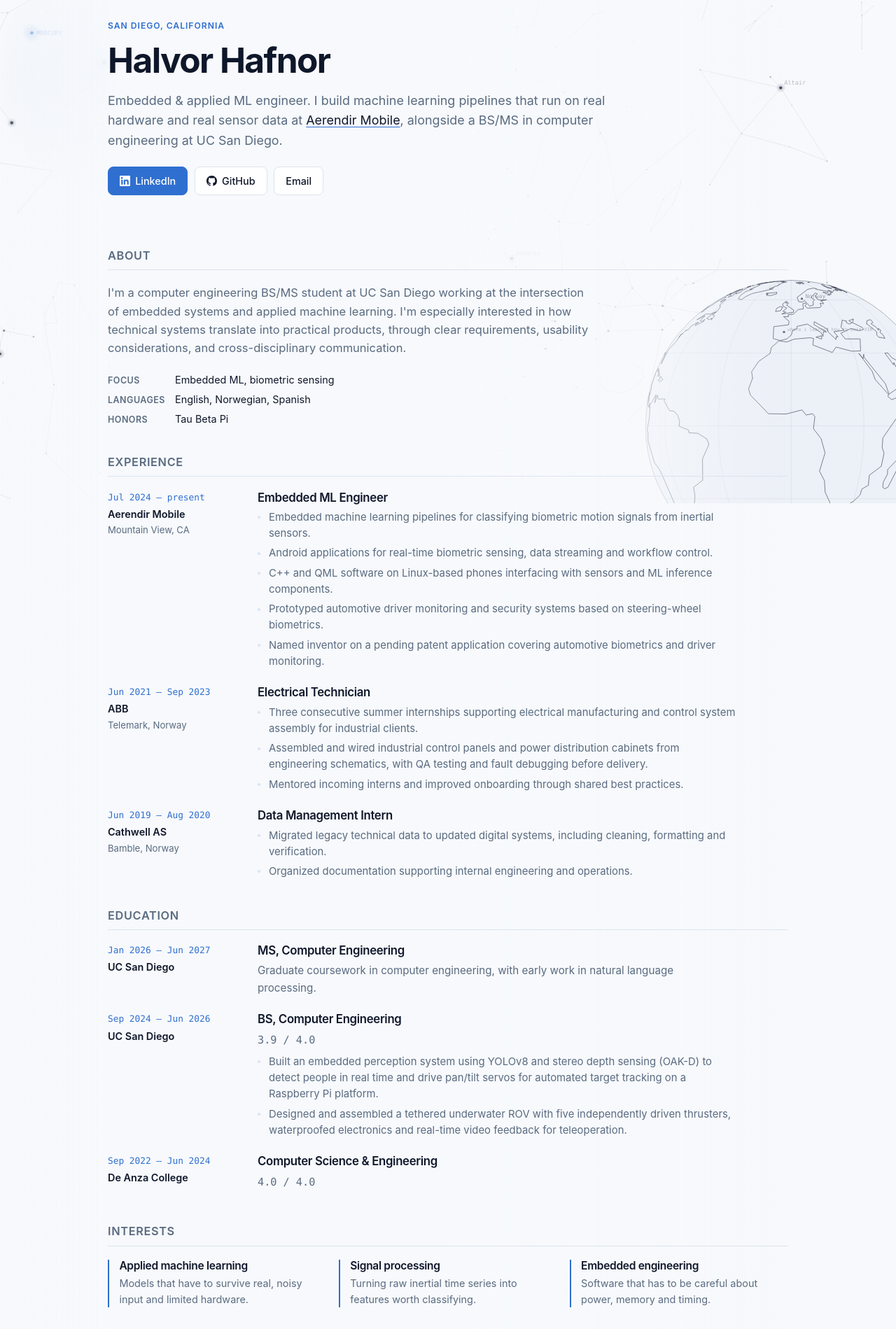
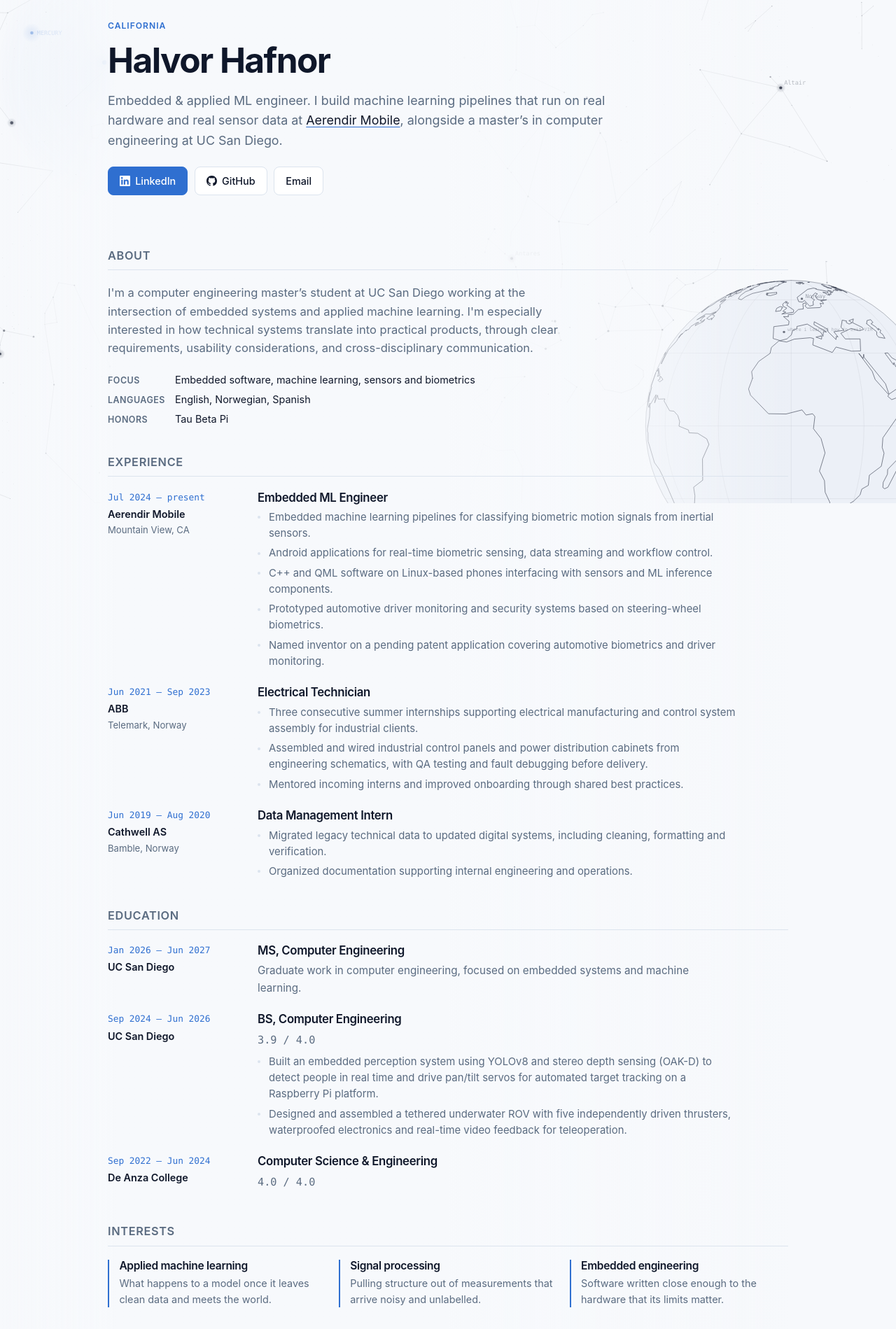
Before and after one commit to halvis82/halvis82.github.io, a plain HTML site: page index.html in a window 1280 px wide. Shown: the part 81-1980 px from the top of the page at 70% size. Drawn offline with Linux system fonts and the light colour scheme; no server answers; animation ran at ten frames a second.

Commit message:
ms not bs/ms, broader interests, california

```diff
--- a/index.html
+++ b/index.html
@@ -4,10 +4,10 @@
 <meta charset="UTF-8">
 <meta name="viewport" content="width=device-width, initial-scale=1.0">
 <title>Halvor Hafnor</title>
-<meta name="description" content="Halvor Hafnor. Embedded and applied ML engineer. BS/MS computer engineering at UC San Diego, embedded ML at Aerendir Mobile.">
+<meta name="description" content="Halvor Hafnor. Embedded and applied ML engineer. MS computer engineering at UC San Diego, embedded ML at Aerendir Mobile.">
 
 <meta property="og:title" content="Halvor Hafnor">
-<meta property="og:description" content="Embedded &amp; Applied ML Engineer. BS/MS computer engineering at UC San Diego.">
+<meta property="og:description" content="Embedded &amp; Applied ML Engineer. MS computer engineering at UC San Diego.">
 <meta property="og:type" content="profile">
 <meta property="og:url" content="https://halvis82.github.io/">
 
@@ -47,13 +47,13 @@
 <main id="main">
 
   <section class="hero" id="top">
-    <p class="eyebrow">San Diego, California</p>
+    <p class="eyebrow">California</p>
     <h1>Halvor Hafnor</h1>
     <p class="lede">
       Embedded &amp; applied ML engineer. I build machine learning pipelines that
       run on real hardware and real sensor data at
       <a href="https://aermob.com/">Aerendir&nbsp;Mobile</a>,
-      alongside a BS/MS in computer engineering at UC&nbsp;San&nbsp;Diego.
+      alongside a master’s in computer engineering at UC&nbsp;San&nbsp;Diego.
     </p>
     <div class="hero-actions">
       <a class="btn btn-primary" href="https://www.linkedin.com/in/halvor-hafnor/">
@@ -72,14 +72,14 @@
     <h2 id="about-h" class="section-title">About</h2>
     <div class="prose">
       <p>
-        I'm a computer engineering BS/MS student at UC San Diego working at the
+        I'm a computer engineering master’s student at UC San Diego working at the
         intersection of embedded systems and applied machine learning. I'm
         especially interested in how technical systems translate into practical
         products, through clear requirements, usability considerations, and
         cross-disciplinary communication.
       </p>
       <ul class="facts">
-        <li><span>Focus</span> Embedded ML, biometric sensing</li>
+        <li><span>Focus</span> Embedded software, machine learning, sensors and biometrics</li>
         <li><span>Languages</span> English, Norwegian, Spanish</li>
         <li><span>Honors</span> Tau Beta Pi</li>
       </ul>
@@ -153,7 +153,7 @@
         </div>
         <div class="tl-body">
           <h3>MS, Computer Engineering</h3>
-          <p>Graduate coursework in computer engineering, with early work in natural language processing.</p>
+          <p>Graduate work in computer engineering, focused on embedded systems and machine learning.</p>
         </div>
       </li>
 
@@ -191,15 +191,15 @@
     <ul class="interests">
       <li>
         <h3>Applied machine learning</h3>
-        <p>Models that have to survive real, noisy input and limited hardware.</p>
+        <p>What happens to a model once it leaves clean data and meets the world.</p>
       </li>
       <li>
         <h3>Signal processing</h3>
-        <p>Turning raw inertial time series into features worth classifying.</p>
+        <p>Pulling structure out of measurements that arrive noisy and unlabelled.</p>
       </li>
       <li>
         <h3>Embedded engineering</h3>
-        <p>Software that has to be careful about power, memory and timing.</p>
+        <p>Software written close enough to the hardware that its limits matter.</p>
       </li>
     </ul>
   </section>
```
